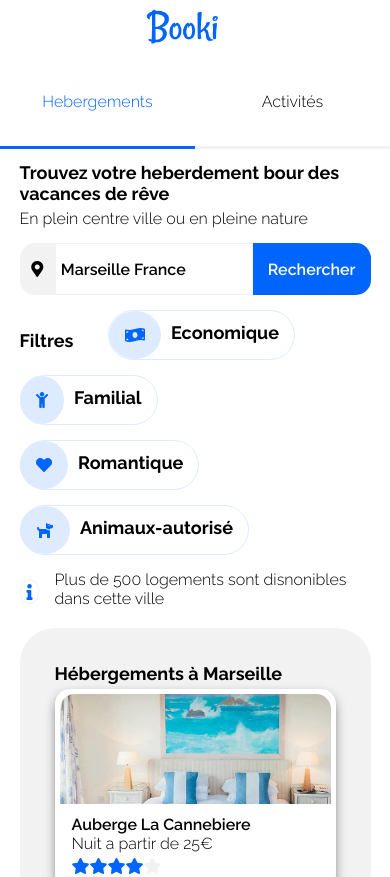
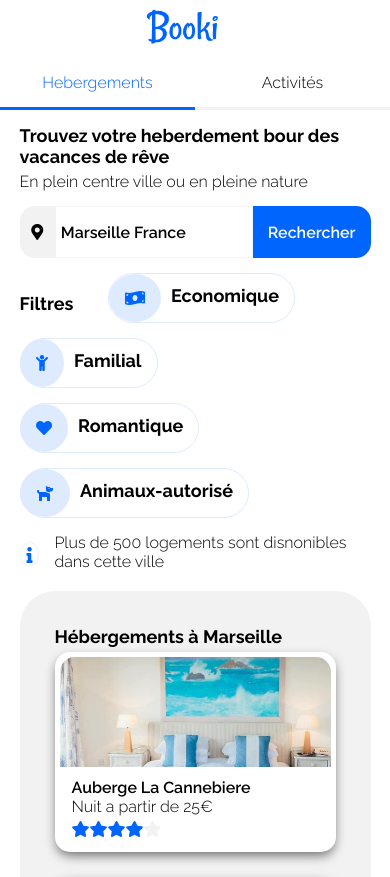
Before and after one commit to damirdine/booki, a plain HTML site: page index.html in a window 390 px wide. Shown: the top 877 px of the page. Drawn offline with Linux system fonts and the light colour scheme.

Commit message:
mobile nav adjust

```diff
--- a/style.css
+++ b/style.css
@@ -41,14 +41,13 @@ h2{
     font-size: 18px;
 }
 h2,p{
-
     margin-bottom: 5px;
 }
 h3,input{
     font-weight: 600;
     font-size: 16px;
 }
-header,main{
+nav, header,main{
     margin: 0 5%;
 }
 /* layout */
@@ -272,6 +271,7 @@ footer{
     padding-top:45px;padding-bottom:45px;
     padding-left: 5%;
     background-color: var(--gray);
+    line-height: 1.5;
 }
 footer .list-container + .list-container{
     margin-left: 100px;
@@ -281,16 +281,15 @@ footer .list-container + .list-container{
 @media screen and (max-width:768px){
     nav{
         flex-direction: column;
-        margin-bottom: 52px;
+        margin : 0 0 15px 0px;
     }
     nav ul{
         width: 100%;
         justify-content: space-between;
     }
     nav ul li {
-        padding: 35px;
+        padding: 15px;
         width: 100%;
-        height: 100%;
         text-align: center;
         /* border: 1px solid green; */
         border-bottom: 3px solid var(--gray);
@@ -302,6 +301,7 @@ footer .list-container + .list-container{
         padding: 0px;
     }
     .active{border-top: none;}
+
     .container1{
         flex-direction: column;
     }
```
